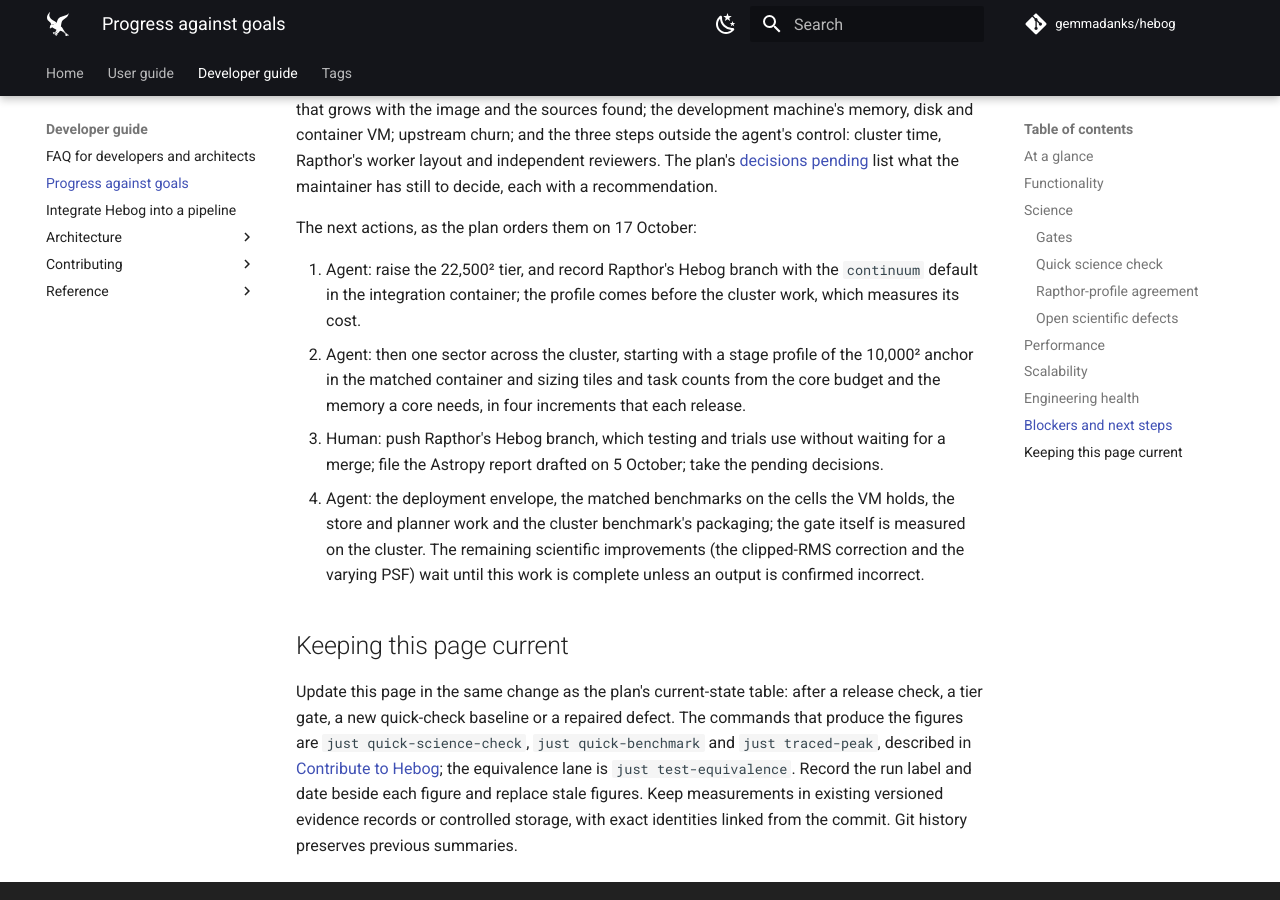
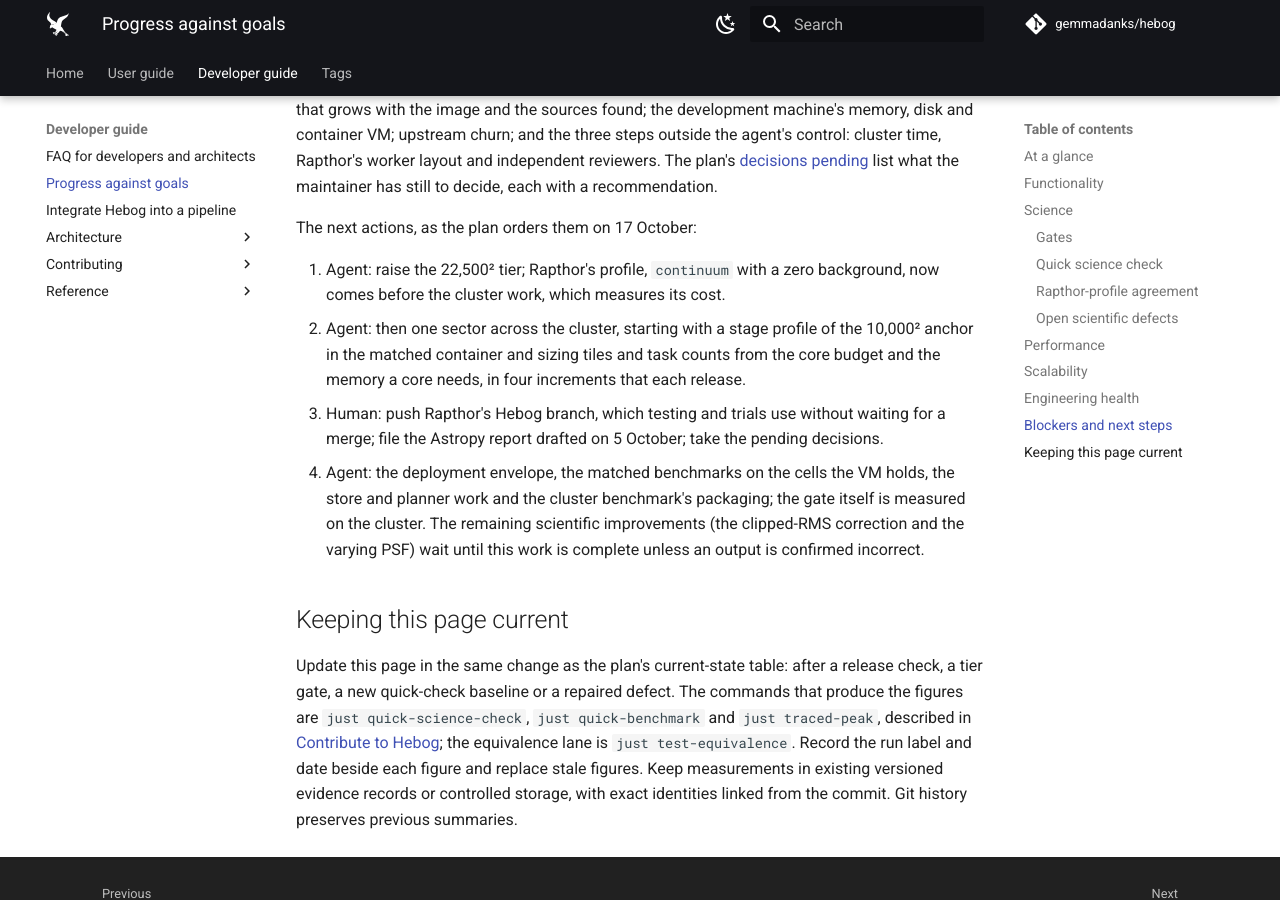
Before and after one commit to gemmadanks/hebog, an MkDocs documentation site: the page built from docs/reference/progress-against-goals.md, in a window 1280 px wide and 900 px high, scrolled down 16243 px. Built offline with MkDocs 1.6.1 and Material for MkDocs 9.7.7, drawn with Linux system fonts in a browser that asks for light colours; comment, search, counter and statistics services are not loaded.

Commit message:
build: check Rapthor's Hebog branch with the continuum default
Rapthor's Hebog branch gains a commit that makes continuum with a zero
background its default and raises its hebog extra to 0.23, the first
release with continuum's repair for crowded fields. The integration
container now builds that commit with a wheel of this Hebog branch, and
the integration summary and branch guide record them; with the profile
chosen and checked, plan task 81 is done.

Checked in the rebuilt image (47bda3c8): Rapthor's Hebog, parset,
admission and broader suites (39, 94, 8 and 662 passed, with full
coverage of the Hebog task), the installed-package checks, pip check and
a strict Sphinx build; Ruff 0.15.20 on the changed files; just pre-commit
passes. The Rapthor commit is 632f6211 on local branch
hebog-continuum-default, not pushed. Details:
scripts/validation/rapthor-integration/integration-summary.json.

```diff
--- a/docs/reference/progress-against-goals.md
+++ b/docs/reference/progress-against-goals.md
@@ -286,9 +286,9 @@ list what the maintainer has still to decide, each with a recommendation.
 
 The next actions, as the plan orders them on 17 October:
 
-1. Agent: raise the 22,500² tier, and record Rapthor's Hebog branch with
-   the `continuum` default in the integration container; the profile comes
-   before the cluster work, which measures its cost.
+1. Agent: raise the 22,500² tier; Rapthor's profile, `continuum` with a
+   zero background, now comes before the cluster work, which measures its
+   cost.
 2. Agent: then one sector across the cluster, starting with a stage
    profile of the 10,000² anchor in the matched container and sizing tiles
    and task counts from the core budget and the memory a core needs, in
```
Also changed, not shown: plans/source-finder-implementation.md (+10 -12 lines), scripts/validation/containers/rapthor/README.md (+1 -1 lines), scripts/validation/rapthor-integration/README.md (+10 -9 lines), 1 other file.
